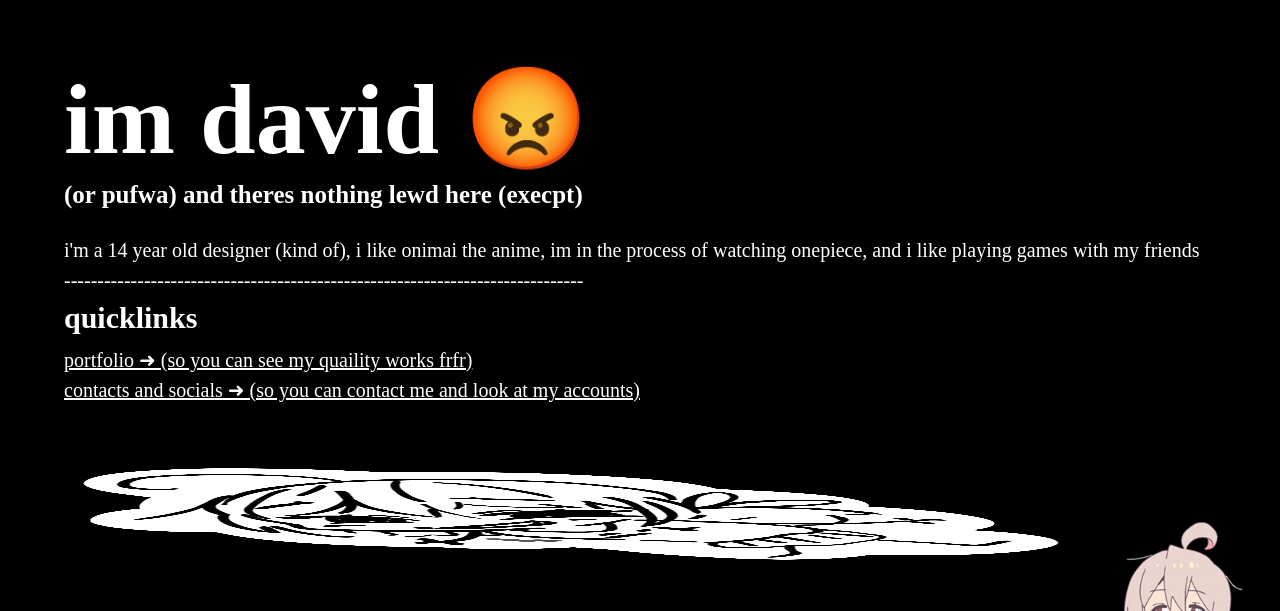
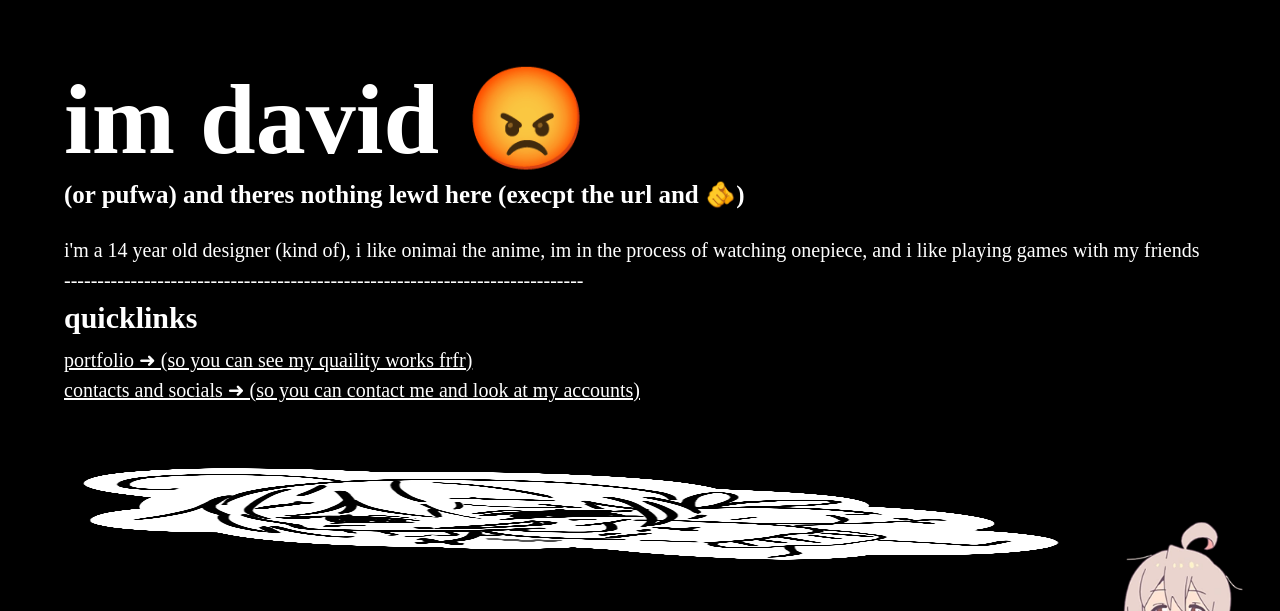
Before and after one commit to lewwd/lewd, a plain HTML site: page index.html in a window 1280 px wide. Shown: the top 611 px of the page. Drawn offline with Linux system fonts and the light colour scheme; a web font is replaced by a local one.

Commit message:
Add files via upload

```diff
--- a/index.html
+++ b/index.html
@@ -11,7 +11,7 @@
     <div class="container">
         <h1 style="margin: 3rem 0 0rem">im david 😡</h1>
         <p style="font-weight: 700; font-size: 1.25rem; line-height: 2">
-          (or pufwa) and theres nothing lewd here (execpt)
+          (or pufwa) and theres nothing lewd here (execpt the url and 🫵)
         </p>
         <p class="subtitle" style= "line-height: 3">
           i'm a 14 year old designer (kind of), i like onimai the anime, im in the process of watching onepiece, and i like playing games with my friends
```
